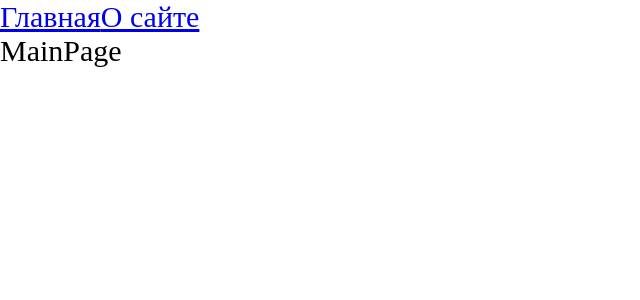
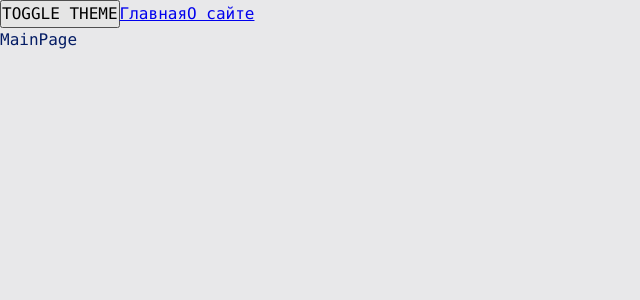
Before and after one commit to bruhmagedon/midnight-social-club, a React app: page / in a window 1280 px wide. Shown: the top 300 px of the page, without its empty margins (0-640 px from the left). Built offline with nearby package versions, Linux system fonts and the light colour scheme.

Commit message:
add styles and themes

```diff
--- a/src/App.tsx
+++ b/src/App.tsx
@@ -1,12 +1,15 @@
 import { Suspense } from "react";
-import "./index.scss";
+import "./styles/index.scss";
 import { Link, Route, Routes } from "react-router-dom";
 import { AboutPageAsync } from "./pages/AboutPage/AboutPage.async";
 import { MainPageAsync } from "./pages/MainPage/MainPage.async";
+import { useTheme } from "./theme/useTheme";
 
 const App = () => {
+  const { theme, toggleTheme } = useTheme(); //хук для темы
   return (
-    <div className="app">
+    <div className={`app ${theme}`}>
+      <button onClick={toggleTheme}>TOGGLE THEME</button>
       <Link to={"/"}>Главная</Link>
       <Link to={"/about"}>О сайте</Link>
       <Suspense fallback={<div>Spinner//</div>}>
--- a/src/index.tsx
+++ b/src/index.tsx
@@ -1,10 +1,13 @@
 import { render } from "react-dom";
 import App from "./App";
 import { BrowserRouter } from "react-router-dom";
+import ThemeProvider from "./theme/ThemeProvider";
 
 render(
   <BrowserRouter>
-    <App />
+    <ThemeProvider>
+      <App />
+    </ThemeProvider>
   </BrowserRouter>,
   document.getElementById("root")
 );
--- a/src/pages/AboutPage/AboutPage.async.tsx
+++ b/src/pages/AboutPage/AboutPage.async.tsx
@@ -1,4 +1,4 @@
 import { lazy } from "react";
 
-// ленивая подгрузка чанка
+// ленивая подгрузка чанка (code-splitting)
 export const AboutPageAsync = lazy(() => import("./AboutPage"));
--- /dev/null
+++ b/src/styles/index.scss
@@ -0,0 +1,14 @@
+// корневой файл стилей
+@import "reset";
+@import "variables/global";
+@import "themes/normal";
+@import "themes/dark";
+
+.app {
+  font: var(--font-m);
+
+  background: var(--bg-color);
+  color: var(--primary-color);
+
+  min-height: 100vh;
+}
--- /dev/null
+++ b/src/styles/reset.scss
@@ -0,0 +1,15 @@
+// обнуление стилей
+* {
+  margin: 0;
+  padding: 0;
+  box-sizing: border-box;
+}
+
+input,
+button,
+textarea,
+select {
+  margin: 0;
+
+  font: inherit;
+}
--- /dev/null
+++ b/src/styles/themes/dark.scss
@@ -0,0 +1,7 @@
+// темная тема
+.app.dark {
+  --bg-color: #090949;
+
+  --primary-color: #049604; //первостепенный
+  --secondary-color: #04ff04; //второстепенный
+}
--- /dev/null
+++ b/src/styles/themes/normal.scss
@@ -0,0 +1,7 @@
+// светлая тема
+.app.light {
+  --bg-color: #e8e8ea;
+
+  --primary-color: #041c65;
+  --secondary-color: #0449e0;
+}
--- /dev/null
+++ b/src/styles/variables/global.scss
@@ -0,0 +1,12 @@
+// гибкое изменение стилей переменными
+:root {
+  --font-family-main: Consolas, "Times New Roman", Serif;
+
+  --font-size-m: 16px;
+  --font-line-m: 24px;
+  --font-m: var(--font-size-m) / var(--font-line-m) var(--font-family-main); //объединяющая стили переменная
+
+  --font-size-l: 24px;
+  --font-line-l: 32px;
+  --font-l: var(--font-size-l) / var(--font-line-l) var(--font-family-main); //объединяющая стили переменная
+}
--- /dev/null
+++ b/src/theme/ThemeContext.ts
@@ -0,0 +1,19 @@
+import { createContext } from "react";
+
+// доступные темы
+export const enum Theme {
+  LIGHT = "light",
+  DARK = "dark",
+}
+
+// Интерфейс для контекста
+export interface ThemeContextProps {
+  theme?: Theme; //тема
+  setTheme?: (theme: Theme) => void; //изменить тему
+}
+
+// Контекст для тем
+export const ThemeContext = createContext<ThemeContextProps>({});
+
+// Ключ для LS (состояние темы сайта)
+export const LOCAL_STORAGE_THEME_KEY = "theme";
--- /dev/null
+++ b/src/theme/ThemeProvider.tsx
@@ -0,0 +1,22 @@
+import { FC, useMemo, useState } from "react";
+import { LOCAL_STORAGE_THEME_KEY, Theme, ThemeContext } from "./ThemeContext";
+
+const defaultTheme =
+  (localStorage.getItem(LOCAL_STORAGE_THEME_KEY) as Theme) || Theme.LIGHT; // получили тему из ls, преобразовали к типу Theme, если ls пустой - присвоить дефолтный тип
+
+// Возвращает из контекста провайдер (доступ к контексту в любой точке)
+const ThemeProvider: FC = ({ children }) => {
+  // FC чтобы получить children
+  const [theme, setTheme] = useState<Theme>(defaultTheme);
+
+  //value=объект, поэтому его нужно мемоизировать, чтобы он не инициализировался заново при каждом рендере компонента
+  const defaultProps = useMemo(() => ({ theme, setTheme }), [theme]);
+
+  return (
+    <ThemeContext.Provider value={defaultProps}>
+      {children}
+    </ThemeContext.Provider>
+  );
+};
+
+export default ThemeProvider;
--- /dev/null
+++ b/src/theme/useTheme.ts
@@ -0,0 +1,22 @@
+import { useContext } from "react";
+import { LOCAL_STORAGE_THEME_KEY, Theme, ThemeContext } from "./ThemeContext";
+
+// Что должен возвращать хук
+interface UseThemeResult {
+  toggleTheme: () => void;
+  theme: Theme;
+}
+
+// Хук - выбор темы
+export function useTheme(): UseThemeResult {
+  const { theme, setTheme } = useContext(ThemeContext); //достали тему из контекста (LS)
+
+  //Переключить тему
+  const toggleTheme = () => {
+    const newTheme = theme === Theme.DARK ? Theme.LIGHT : Theme.DARK;
+    setTheme(newTheme);
+    localStorage.setItem(LOCAL_STORAGE_THEME_KEY, newTheme);
+  };
+
+  return { theme, toggleTheme };
+}
```
